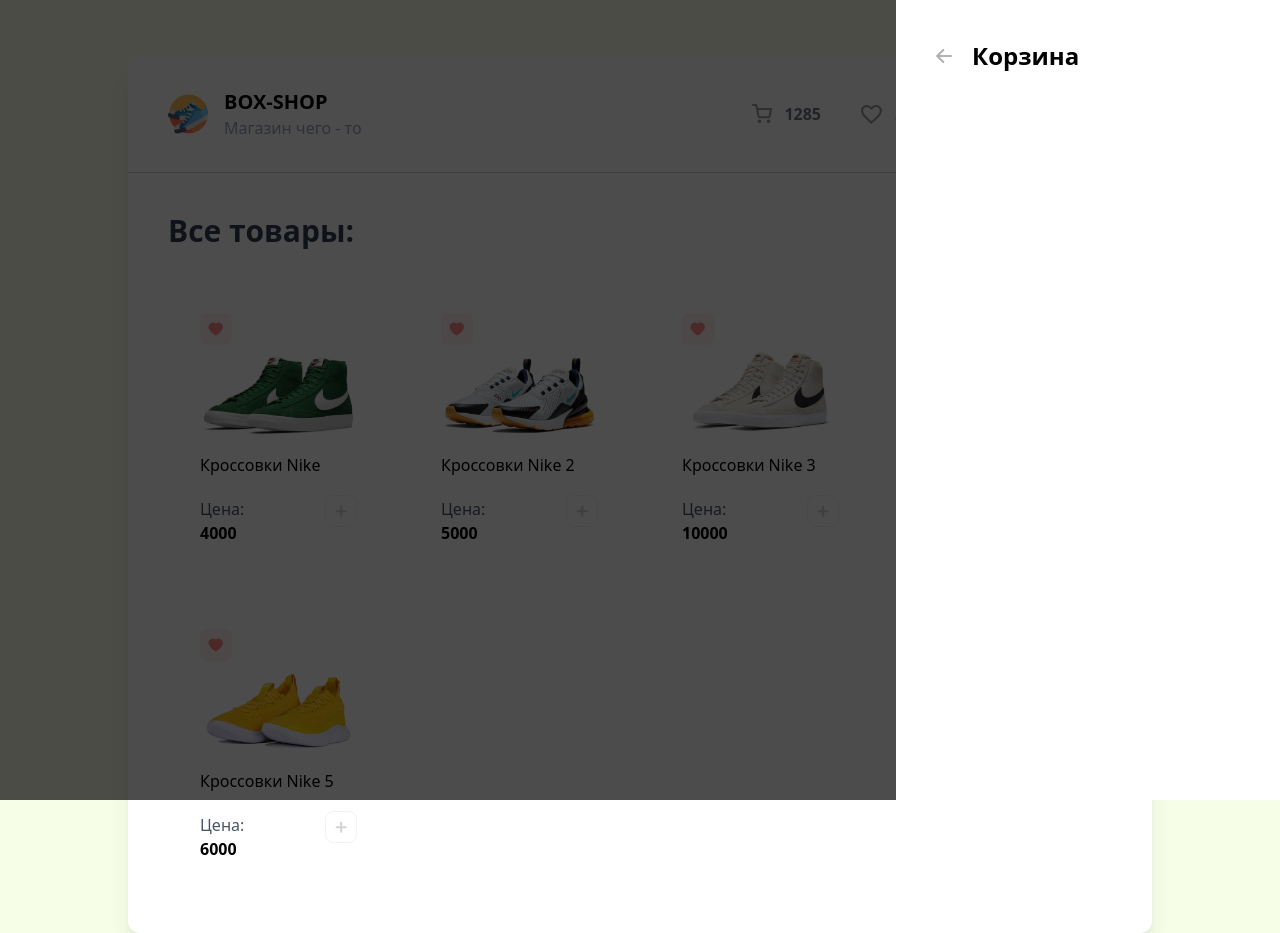
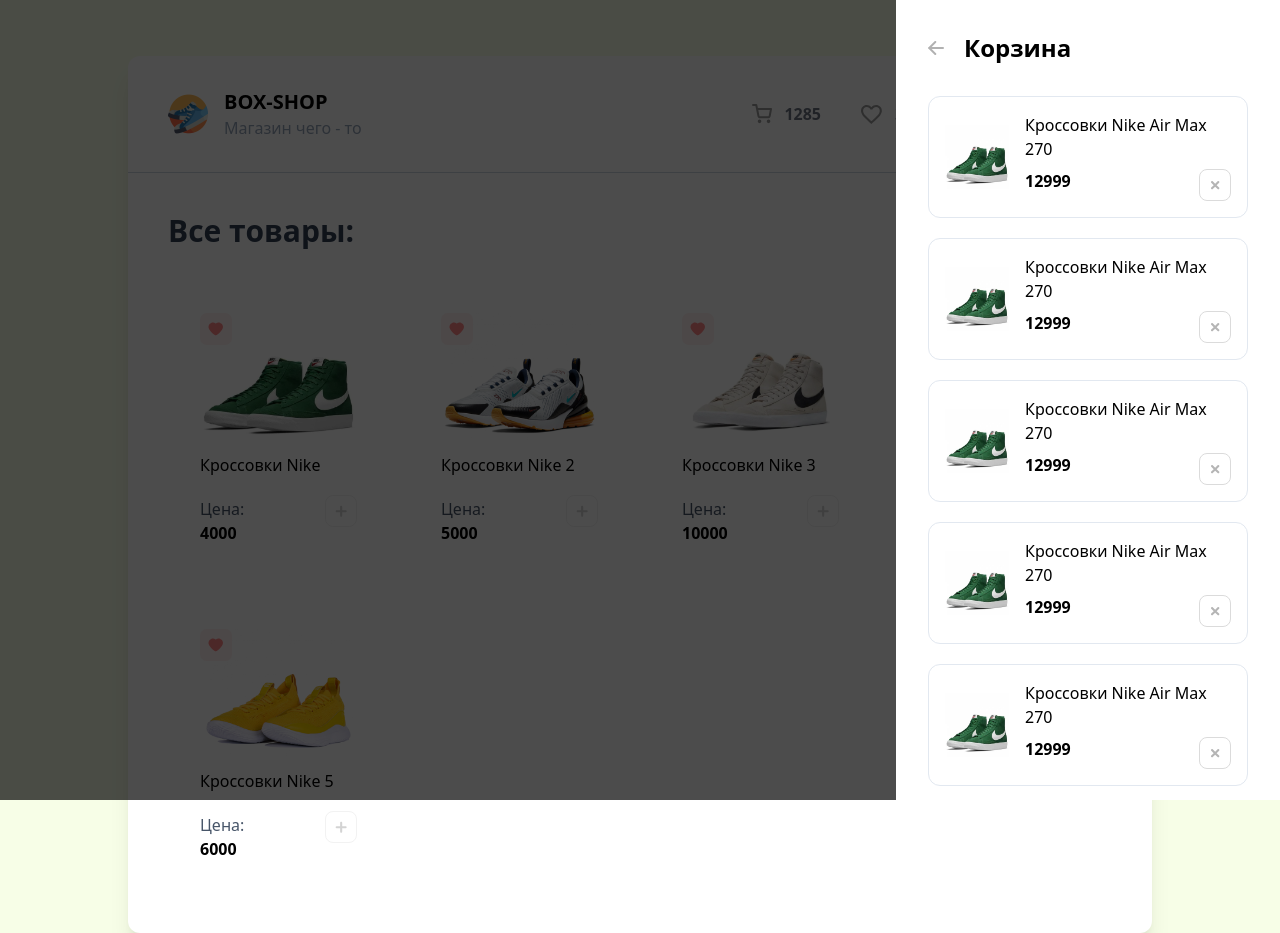
Before and after one commit to KellMinorniy/Box-shop, a Vue app: page / in a window 1280 px wide. Built offline with nearby package versions, Linux system fonts and the light colour scheme.

Commit message:
start cart

```diff
--- a/package.json
+++ b/package.json
@@ -19,7 +19,6 @@
     "@vitejs/plugin-vue-jsx": "^3.1.0",
     "@vue/eslint-config-prettier": "^8.0.0",
     "autoprefixer": "^10.4.16",
-    "eslint": "^8.49.0",
     "eslint-plugin-vue": "^9.17.0",
     "postcss": "^8.4.32",
     "prettier": "^3.0.3",
--- /dev/null
+++ b/src/components/CartItem.vue
@@ -0,0 +1,15 @@
+<template>
+
+
+    <div class="flex items-center border border-slate-200 p-4 rounded-xl gap-4">
+        <img src="/sneakers/sneakers-1.jpg" alt="Item" class="w-16 h-16">
+        <div class="flex flex-col">
+            <p>Кроссовки Nike Air Max 270</p>
+            <div class="flex justify-between mt-2 ">
+                <b>12999</b>
+                <img src="/close.svg" alt="" class="cursor-pointer">
+            </div>
+        </div>
+    </div>
+
+</template>
--- /dev/null
+++ b/src/components/CartListItem.vue
@@ -0,0 +1,13 @@
+<script setup>
+import CartItem from './CartItem.vue';
+</script>
+
+<template>
+    <div class="flex flex-col gap-5">
+        <CartItem />
+        <CartItem />
+        <CartItem />
+        <CartItem />
+        <CartItem />
+    </div>
+</template>
--- a/src/components/DrawerHead.vue
+++ b/src/components/DrawerHead.vue
@@ -1,5 +1,5 @@
 <template>
-    <div class="flex items-center gap-5">
+    <div class="flex items-center gap-5 mb-8">
       <svg
         class="opacity-30 cursor-pointer rotate-180 hover:opacity-100 hover:-translate-x-1 transition"
         width="16"
--- a/src/components/DrawerShop.vue
+++ b/src/components/DrawerShop.vue
@@ -1,10 +1,13 @@
 <script setup>
 import DrawerHead from './DrawerHead.vue';
+import CartListItem from './CartListItem.vue';
 </script>
 
 <template>
   <div class="fixed top-0 left-0 h-full w-full bg-black z-10 opacity-70"></div>
-  <div class="bg-white w-96 h-full fixed right-0 top-0 z-20 p-10">
+  <div class="bg-white w-96 h-full fixed right-0 top-0 z-20 p-8">
     <DrawerHead />
+
+    <CartListItem />
   </div>
 </template>
```
Also changed, not shown: .eslintrc.cjs, 1 other file (tests, documents, lock files or other folders).
